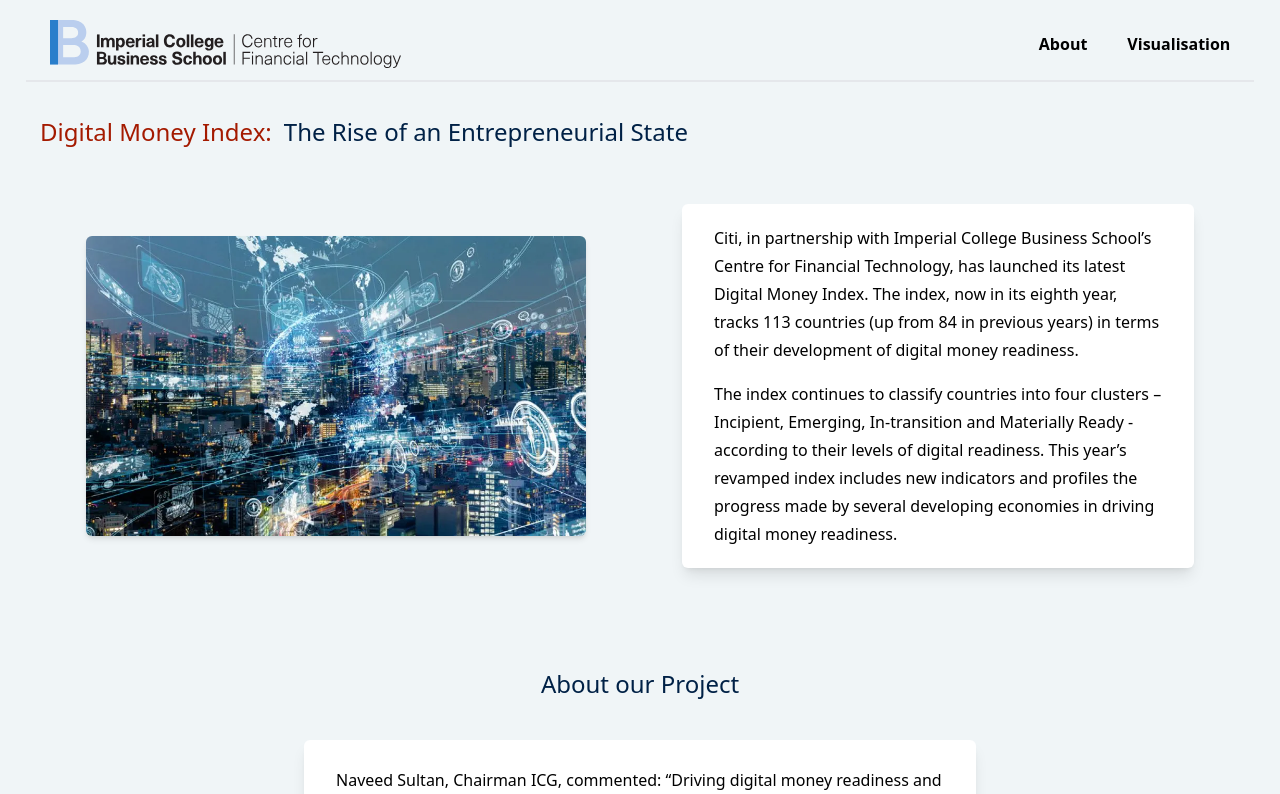
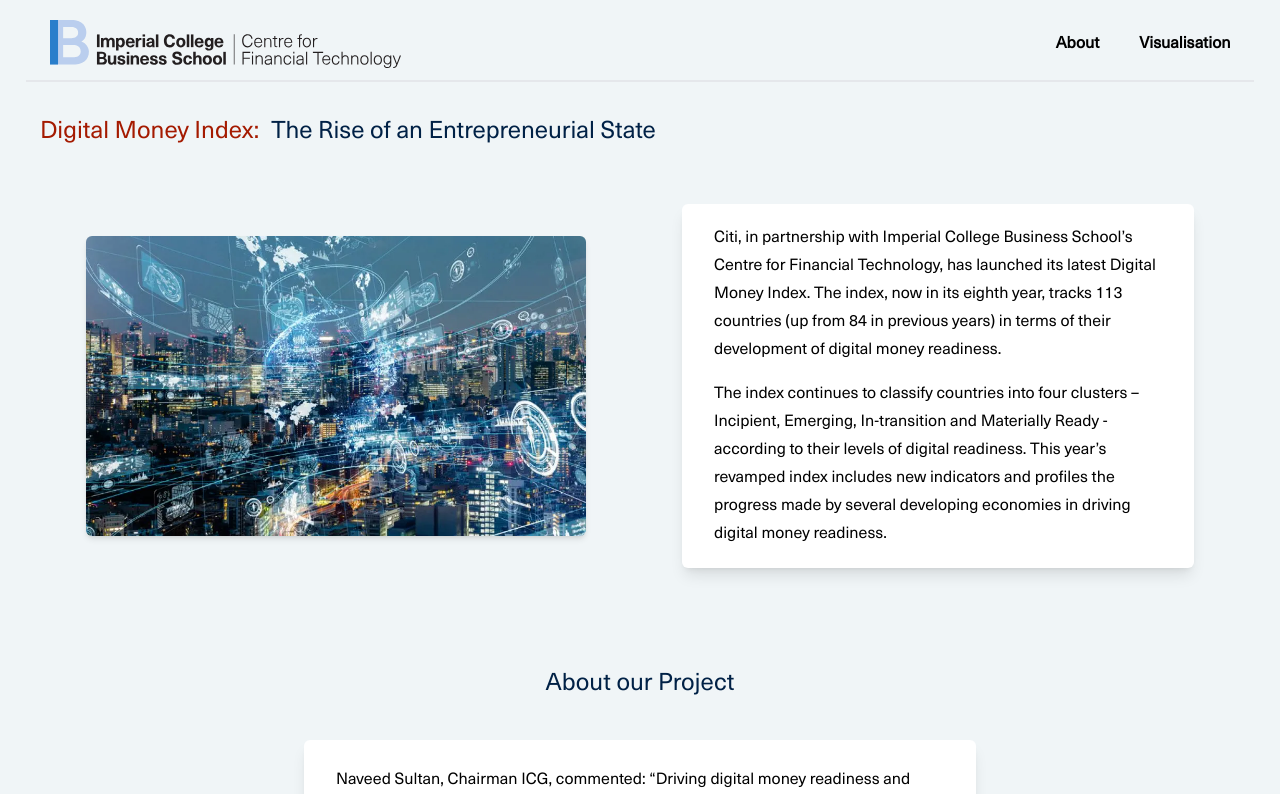
Before and after one commit to Ryan9771/dmi, a React (Vite) app: page / in a window 1280 px wide. Shown: the top 794 px of the page. Built offline with nearby package versions, Linux system fonts and the light colour scheme.

Commit message:
FEAT: Added imperial NueueHaasUnica font to use as default

```diff
--- a/src/index.css
+++ b/src/index.css
@@ -1,6 +1,14 @@
 @tailwind base;
 @tailwind components;
 @tailwind utilities;
+
+/* FONTS */
+@font-face {
+    font-family: 'Imperial';
+    src: url('src/assets/fonts/NeueHaasUnica-Regular.ttf') format("truetype");
+    font-weight: normal;
+    font-style: normal;
+}
 
 @layer components {
     .headers {
--- a/tailwind.config.js
+++ b/tailwind.config.js
@@ -32,6 +32,9 @@ export default {
       width: {
         '96': '96%',
       },
+      fontFamily: {
+        'sans': ["Imperial", "sans-serif"],
+      }
     },
   },
   plugins: [],
```
Also changed, not shown: src/assets/fonts/NeueHaasUnica-Medium.ttf (added), src/assets/fonts/NeueHaasUnica-Regular.ttf (added).
